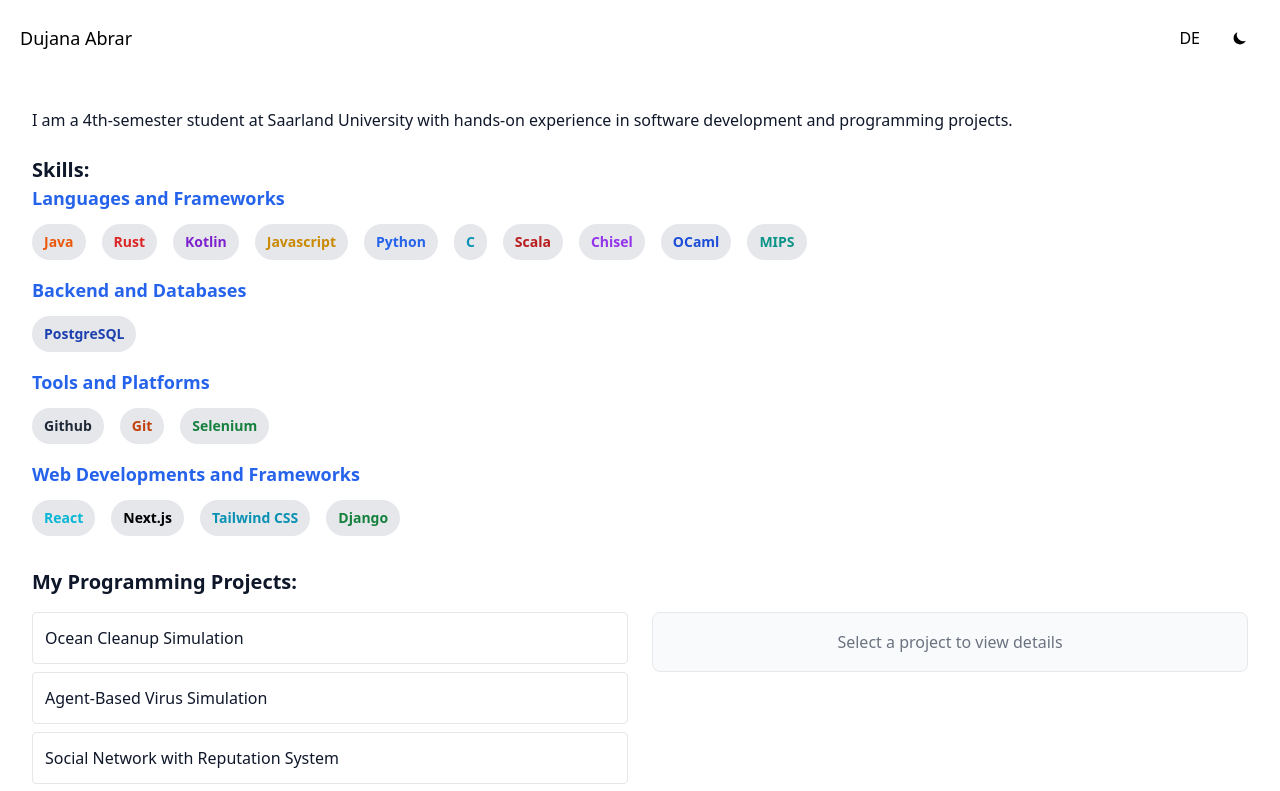
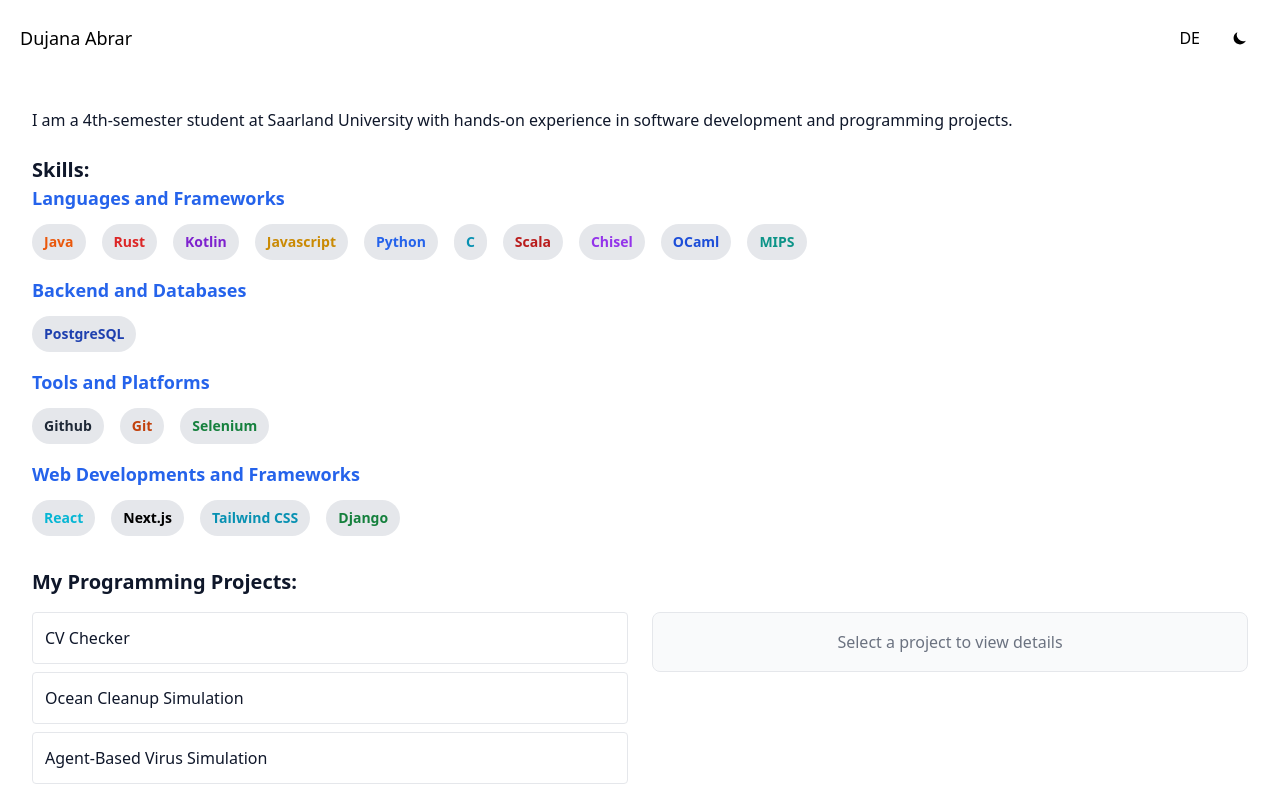
Before and after one commit to TheGuy-26/TheGuy-26.github.io, a React (Vite) app: page / in a window 1280 px wide. Shown: the top 791 px of the page. Built offline with nearby package versions, Linux system fonts and the light colour scheme.

Commit message:
added cv checker

```diff
--- a/src/Projects.tsx
+++ b/src/Projects.tsx
@@ -15,6 +15,7 @@ const SKILL_COLORS = {
     java: "text-orange-600 dark:text-orange-400 font-semibold",
     python: "text-blue-600 dark:text-blue-400 font-semibold",
     javascript: "text-yellow-600 dark:text-yellow-500 font-semibold",
+    typescript: "text-blue-700 dark:text-blue-400 font-semibold",
     ocaml: "text-blue-700 dark:text-blue-300 font-semibold",
     django: "text-green-700 dark:text-green-400 font-semibold",
     scala: "text-red-700 dark:text-red-300 font-semibold",
@@ -32,8 +33,16 @@ const SKILL_COLORS = {
     react: "text-cyan-500 dark:text-cyan-400 font-semibold",
     "next.js": "text-black dark:text-white font-semibold",
     "tailwind css": "text-cyan-600 dark:text-cyan-400 font-semibold",
+    "tailwind-css": "text-cyan-600 dark:text-cyan-400 font-semibold",
     selenium: "text-green-700 dark:text-green-400 font-semibold",
+    "google-gemini-api": "text-violet-600 dark:text-violet-400 font-semibold",
+    "json-handling": "text-amber-600 dark:text-amber-400 font-semibold",
+    "system-testing": "text-rose-600 dark:text-rose-400 font-semibold",       // new
+    "unit-testing": "text-emerald-600 dark:text-emerald-400 font-semibold",   // new
+    "integration-testing": "text-indigo-600 dark:text-indigo-400 font-semibold", // new
 };
+
+
 
 // skill categories
 const SKILL_CATEGORIES = {
@@ -61,6 +70,12 @@ export default function Projects({ language }: ProjectProps) {
     const t = translations[language];
 
     const projects = [
+        {
+            id: 'cvchecker',
+            name: t.project_list.cvchecker,
+            url: 'https://github.com/TheGuy-26/intelliapply',
+            skills: ['react', 'typescript', 'tailwind-css', 'google-gemini-api', 'json-handling']
+        },
         {
             id: 'sopra24',
             name: t.project_list.sopra24,
--- a/src/translations.ts
+++ b/src/translations.ts
@@ -4,6 +4,7 @@ export const translations = {
       skills: "Skills",
       projects: "My Programming Projects",
       project_list: {
+          cvchecker: "CV Checker",
           concurrent: "Agent-Based Virus Simulation",
           bde: "Social Network with Reputation System",
           sys1: "Hardware Design with Chisel – Bit Manipulation and RISC-V Extension",
@@ -13,6 +14,10 @@ export const translations = {
           sopra24: "Ocean Cleanup Simulation"
       },
       project_descriptions: {
+          cvchecker: "IntelliApply is an AI-powered dashboard designed to streamline and optimize the job search process. The application enables users to upload their CV and manage job opportunities through a pipeline system. Leveraging the Google Gemini API, it performs a detailed analysis of the user's resume against each job description, generating a percentage-based match score, " +
+              "a qualitative summary, and a breakdown of matching and missing skills. To accelerate the application workflow, the system also automatically drafts a professionally written, tailored cover letter for each position.\n\nBeyond the core analysis, IntelliApply offers an AI-driven CV improvement feature that provides actionable suggestions for enhancing a resume to better fit" +
+              " a specific role, including recommending new bullet points and modifications to existing content. The user interface, built with React and Tailwind CSS, is organized into a 'Job Pipeline' for prospective roles and an 'Application History' to track submitted applications. Key features include a configurable match score threshold, dual-language support (English and German), " +
+              "and local storage persistence for tracking applied jobs.",
           conc: "In this proejct we developed an agent-based simulation model to predict the spread of the fictional Pincer Pox virus. The system models individual agents moving in a 2D grid, each with infection states (susceptible, infected, infectious, recovered). It simulates behavior such as movement, coughing, breathing, and virus transmission within a defined radius.\n\n"+
               "To improve performance, we parallelized the simulation using spatial partitioning (patches with padding). Each patch is simulated independently for several ticks before synchronizing with neighboring patches, ensuring deterministic results while minimizing communication overhead. This approach enables efficient and scalable concurrent simulations.",
           bde: "In this project, we developed a proof-of-concept social network that integrates a skill-based reputation system called Fame Profiles, where users’ expertise and credibility influence their interactions on the platform. Starting from an existing Django-based application, we implemented logic to prevent users from posting content in areas where they " +
@@ -48,6 +53,7 @@ export const translations = {
     skills: "Fähigkeiten",
     projects: "Meine Programmierprojekte",
     project_list: {
+        cvchecker: "Lebenslauf-Prüfer",
         concurrent: "Agentenbasierte Virus-Simulation",
         bde: "Soziales Netzwerk mit Reputationssystem",
         sys1: "Hardware-Design mit Chisel – Bit-Manipulation und RISC-V-Erweiterung",
@@ -57,6 +63,10 @@ export const translations = {
         sopra24: "Ozean-Reinigungs-Simulation"
     },
       project_descriptions: {
+          cvchecker: "IntelliApply ist ein KI-gestütztes Dashboard, das den Bewerbungsprozess optimiert und vereinfacht. Die Anwendung ermöglicht es Benutzern, ihren Lebenslauf hochzuladen und Stellenangebote in einem Pipeline-System zu verwalten. Mithilfe der Google Gemini API führt es eine detaillierte Analyse des Lebenslaufs im Vergleich zu jeder Stellenbeschreibung durch und generiert einen prozentualen Übereinstimmungswert, " +
+              "eine qualitative Zusammenfassung sowie eine Aufschlüsselung passender und fehlender Fähigkeiten. Um den Bewerbungsprozess zu beschleunigen, erstellt das System zudem automatisch ein professionell formuliertes, maßgeschneidertes Anschreiben für jede Position.\n\nÜber die Kernanalyse hinaus bietet IntelliApply eine KI-gesteuerte Funktion zur Lebenslaufverbesserung, die konkrete Vorschläge zur Optimierung des Lebenslaufs " +
+              "für eine bestimmte Stelle liefert, einschließlich Empfehlungen für neue Stichpunkte und Änderungen an bestehenden Inhalten. Die Benutzeroberfläche, entwickelt mit React und Tailwind CSS, ist in eine 'Job-Pipeline' für potenzielle Stellen und eine 'Bewerbungshistorie' zur Nachverfolgung eingereichter Bewerbungen unterteilt. Zu den Hauptfunktionen gehören ein konfigurierbarer Schwellenwert für die Übereinstimmung, Mehrsprachigkeit (Englisch und Deutsch) " +
+              "und die Speicherung der Bewerbungshistorie im lokalen Speicher des Browsers.",
           conc: "In diesem Projekt haben wir ein agentenbasiertes Simulationsmodell entwickelt, um die Ausbreitung des fiktiven Virus Pincer Pox vorherzusagen. Das System modelliert einzelne Agenten, die sich auf einem 2D-Raster bewegen und verschiedene Infektionszustände haben (empfänglich, infiziert, ansteckend, genesen). Es simuliert Verhalten wie Bewegung, Husten, Atmen und die Virusübertragung in einem bestimmten Radius.\n\n" +
               "Zur Leistungssteigerung haben wir die Simulation durch räumliche Aufteilung (Bereiche mit Pufferzonen) parallelisiert. Jeder Bereich wird für mehrere Zeitschritte unabhängig simuliert, bevor er sich mit benachbarten Bereichen synchronisiert. Dadurch bleiben die Ergebnisse deterministisch, während der Kommunikationsaufwand gering bleibt. Dieser Ansatz ermöglicht effiziente und skalierbare parallele Simulationen.",
 
```
